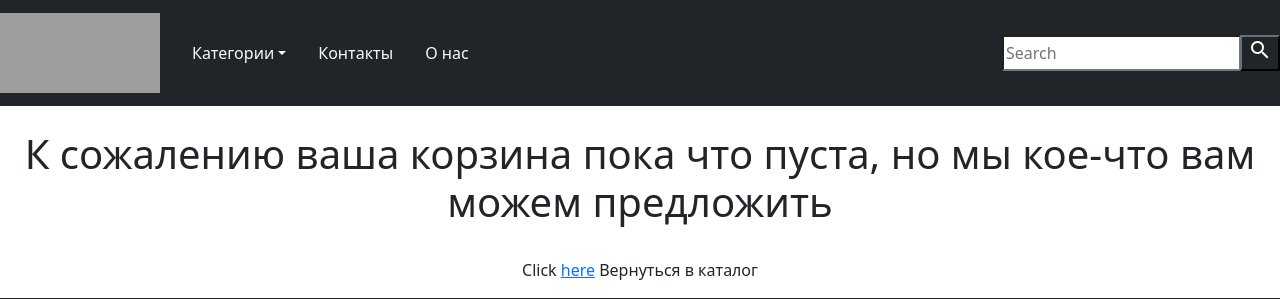
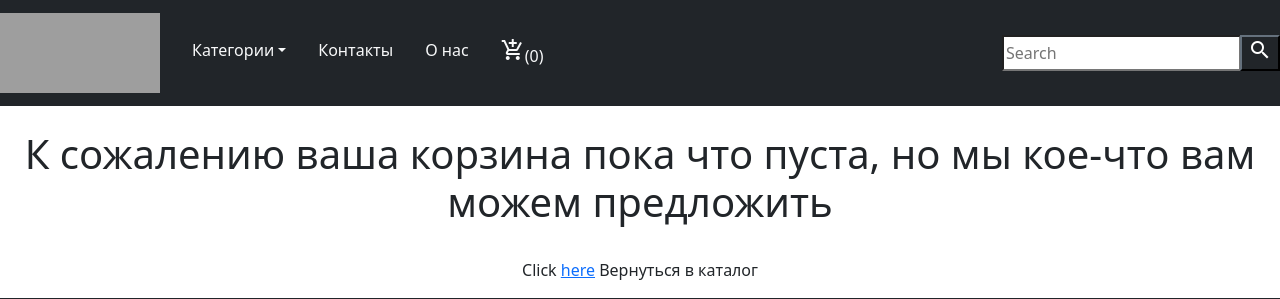
Before and after one commit to GermanLepin/TechStore, a Django app: page /cart in a window 1280 px wide. Shown: the top 299 px of the page. Run offline with Django 3.2, Linux system fonts and the light colour scheme; data that the repository does not hold is empty; grey boxes are pictures that could not be loaded.

Commit message:
fourth commit

```diff
--- a/TechStore/settings.py
+++ b/TechStore/settings.py
@@ -67,6 +67,7 @@ TEMPLATES = [
                 'django.contrib.auth.context_processors.auth',
                 'django.contrib.messages.context_processors.messages',
                 'shop.context_processors.menu_links',
+                'shop.context_processors.counter',
             ],
         },
     },
--- a/shop/context_processors.py
+++ b/shop/context_processors.py
@@ -1,4 +1,20 @@
-from .models import Category
+from .models import Category, Cart, CartItem
+from .views import _cart_id
+
+def counter(request):
+    item_count = 0
+    if 'admin' in request.path:
+        return {}
+    else:
+        try:
+            cart = Cart.objects.filter(cart_id=_cart_id(request))
+            cart_item = CartItem.objects.all().filter(cart=cart[:1])
+            for cart_item in cart_item:
+                item_count += cart_item.quantity
+        except Cart.DoesNotExist:
+            item_count = 0
+    return dict(item_count=item_count)
+
 
 def menu_links(request):
     links = Category.objects.all()
--- a/shop/urls.py
+++ b/shop/urls.py
@@ -7,4 +7,6 @@ urlpatterns = [
     path('category/<slug:category_slug>/<slug:product_slug>', views.product, name='product_detail'),
     path('cart', views.cart_detail, name='cart_detail'),
     path('cart/add/<int:product_id>', views.add_cart, name = 'add_cart'),
+    path('cart/remove/<int:product_id>', views.cart_remove, name = 'remove_cart'),
+    path('cart/remove_product/<int:product_id>', views.cart_remove_product, name = 'remove_cart_product'),
 ]
--- a/shop/views.py
+++ b/shop/views.py
@@ -60,3 +60,22 @@ def cart_detail(request, total=0, counter=0, cart_items=None):
         pass
 
     return render(request, 'cart.html', dict(cart_items=cart_items, total=total, counter=counter))
+
+
+def cart_remove(request, product_id):
+    cart = Cart.objects.get(cart_id=_cart_id(request))
+    product = get_object_or_404(Product, id=product_id)
+    cart_item = CartItem.objects.get(product=product, cart=cart)
+    if cart_item.quantity > 1:
+        cart_item.quantity -= 1
+        cart_item.save()
+    else:
+        cart_item.delete()
+    return redirect('cart_detail')
+
+def cart_remove_product(request, product_id):
+    cart = Cart.objects.get(cart_id=_cart_id(request))
+    product = get_object_or_404(Product, id=product_id)
+    cart_item = CartItem.objects.get(product=product, cart=cart)
+    cart_item.delete()
+    return redirect('cart_detail')
--- a/templates/cart.html
+++ b/templates/cart.html
@@ -58,15 +58,14 @@
 
                     {% if cart_item.quantity < cart_item.product.stock %}
                     <td>
-                        <a href="{% url 'add_cart' cart_item.product.id %}">
-                            <i class="material-icons">add_shopping_cart</i> </a>
-                        <a href=""><i class="material-icons">remove_circle_outline</i> </a>
-                        <a href=""><i class="material-icons">delete</i> </a>
+                        <a href="{% url 'add_cart' cart_item.product.id %}"><i class="material-icons">add_shopping_cart</i> </a>
+                        <a href="{% url 'remove_cart' cart_item.product.id %}"><i class="material-icons">remove_circle_outline</i> </a>
+                        <a href="{% url 'remove_cart_product' cart_item.product.id %}"><i class="material-icons">delete</i> </a>
                     </td>
                     {% else %}
                     <td>
-                        <a href=""><i class="material-icons">remove_circle_outline</i> </a>
-                        <a href=""><i class="material-icons">delete</i> </a>
+                        <a href="{% url 'remove_cart' cart_item.product.id %}"><i class="material-icons">remove_circle_outline</i> </a>
+                        <a href="{% url 'remove_cart_product' cart_item.product.id %}"><i class="material-icons">delete</i> </a>
                     </td>
                     {% endif %}
                 </tr>
--- a/templates/navbar.html
+++ b/templates/navbar.html
@@ -18,6 +18,7 @@
 
             <li class="nav-item"><a class="nav-link text-light font-weight-bold px-3" href="">Контакты</a></li>
             <li class="nav-item"><a class="nav-link text-light font-weight-bold px-3" href="">О нас</a></li>
+            <li class="nav-item"><a class="nav-link text-light font-weight-bold px-3" href="{% url 'cart_detail' %}"><i class="material-icons cart-icon">add_shopping_cart</i>({{ item_count }})</a></li>
         </ul>
 
 
```
